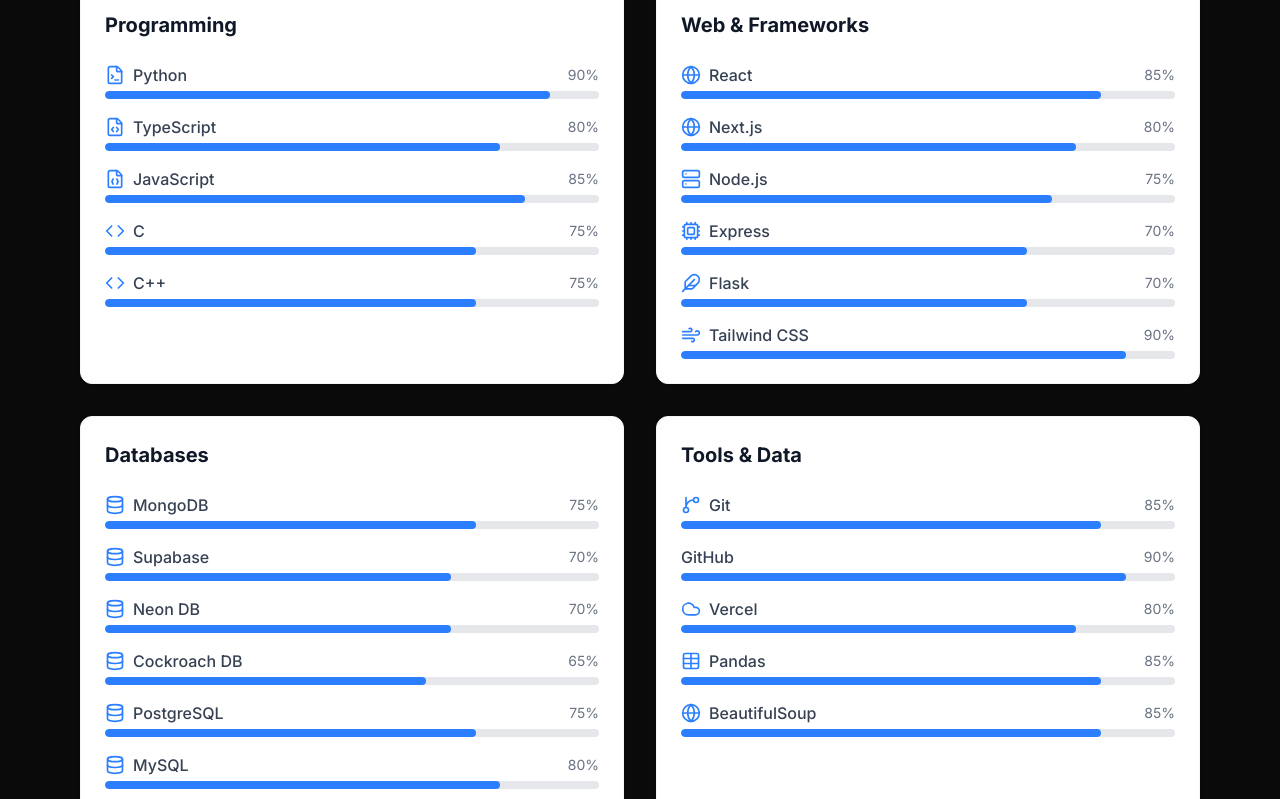
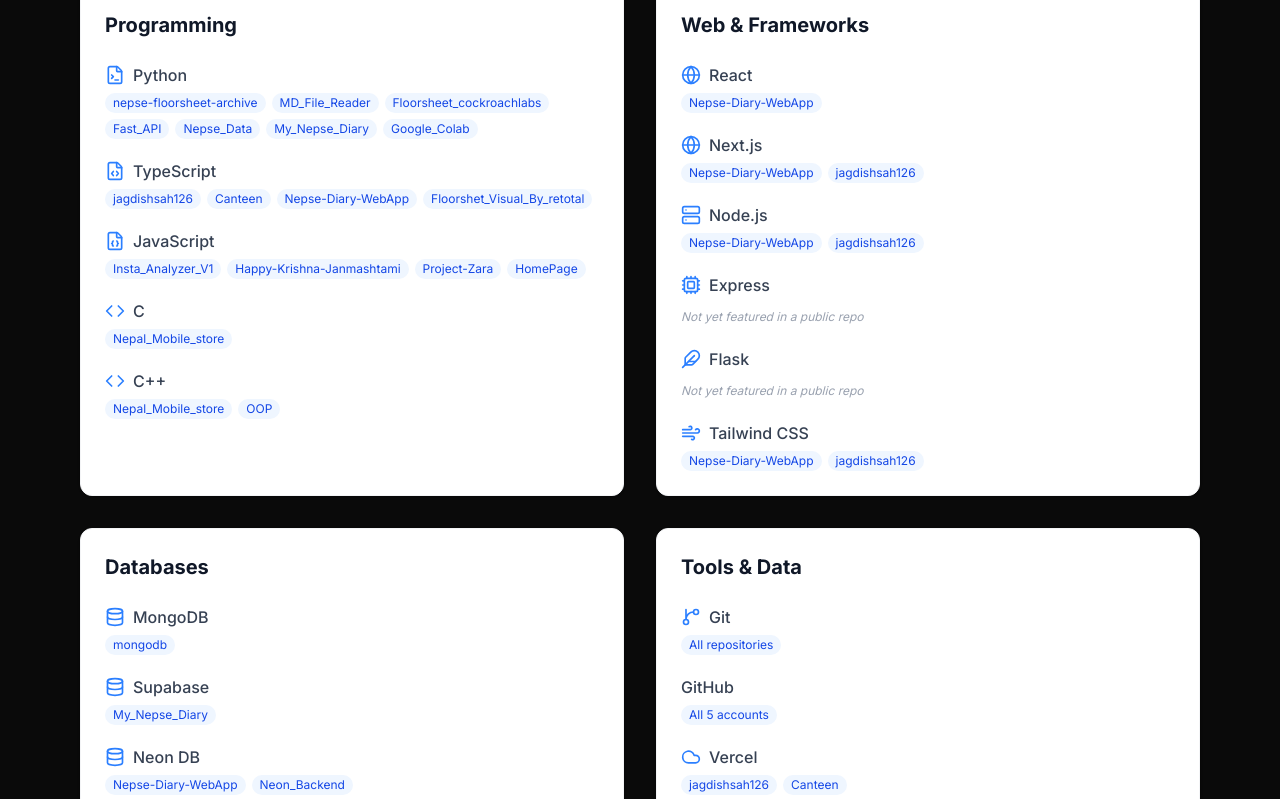
Before and after one commit to jagdishsah126/jagdishsah126, a Next.js app: page /about in a window 1280 px wide. Shown: the part 1001-1800 px from the top of the page. Built offline with nearby package versions, Linux system fonts and the light colour scheme.

Commit message:
Skills: replace fake percentages with project references; add all worth-documenting repos across 5 GitHub accounts

```diff
--- a/src/components/about/SkillsGrid.tsx
+++ b/src/components/about/SkillsGrid.tsx
@@ -17,27 +17,26 @@
           className="p-6 rounded-xl bg-white dark:bg-gray-800 shadow-sm border border-gray-100 dark:border-gray-700"
         >
           <h3 className="text-xl font-bold mb-6 text-gray-900 dark:text-white">{cat.title}</h3>
-          <div className="space-y-4">
+          <div className="space-y-5">
             {cat.skills.map((skill: Skill) => {
               const Icon = Icons[skill.icon as keyof typeof Icons] as React.ElementType | undefined;
               return (
                 <div key={skill.name}>
-                  <div className="flex justify-between items-center mb-1">
-                    <div className="flex items-center gap-2">
-                      {Icon && <Icon className="w-5 h-5 text-blue-500" />}
-                      <span className="font-medium text-gray-700 dark:text-gray-300">{skill.name}</span>
+                  <div className="flex items-center gap-2 mb-1.5">
+                    {Icon && <Icon className="w-5 h-5 text-blue-500" />}
+                    <span className="font-medium text-gray-700 dark:text-gray-300">{skill.name}</span>
+                  </div>
+                  {skill.usedIn.length > 0 ? (
+                    <div className="flex flex-wrap gap-1.5">
+                      {skill.usedIn.map((proj) => (
+                        <span key={proj} className="text-xs px-2 py-0.5 rounded-full bg-blue-50 dark:bg-blue-900/30 text-blue-700 dark:text-blue-300">
+                          {proj}
+                        </span>
+                      ))}
                     </div>
-                    <span className="text-sm text-gray-500">{skill.proficiency}%</span>
-                  </div>
-                  <div className="h-2 w-full bg-gray-200 dark:bg-gray-700 rounded-full overflow-hidden">
-                    <motion.div
-                      initial={{ width: 0 }}
-                      whileInView={{ width: `${skill.proficiency}%` }}
-                      viewport={{ once: true }}
-                      transition={{ duration: 1, delay: 0.2 }}
-                      className="h-full bg-blue-500 rounded-full"
-                    />
-                  </div>
+                  ) : (
+                    <span className="text-xs text-gray-400 dark:text-gray-500 italic">Not yet featured in a public repo</span>
+                  )}
                 </div>
               );
             })}
--- a/src/data/github-profiles.ts
+++ b/src/data/github-profiles.ts
@@ -25,27 +25,45 @@
     repos: [
       {
         name: 'nepse-floorsheet-archive',
-        description: 'Autonomous pipeline collecting daily NEPSE floorsheet data into version-controlled CSVs.',
+        description: 'Autonomous pipeline scraping complete daily NEPSE floorsheet data into version-controlled CSVs.',
         language: 'Python',
         url: 'https://github.com/Jagdishsah126/nepse-floorsheet-archive',
       },
       {
         name: 'MD_File_Reader',
-        description: 'Lightweight, memory-efficient Markdown previewer for Linux.',
+        description: 'Lightweight, memory-efficient Markdown previewer for Linux — opens .md files without browser/Electron/internet.',
         language: 'Python',
         url: 'https://github.com/Jagdishsah126/MD_File_Reader',
       },
       {
         name: 'Canteen',
-        description: 'Client-side PWA for monthly canteen/bill management for WRC hostellers.',
-        language: 'JavaScript',
+        description: 'Zero-cloud, 100% client-side PWA for monthly canteen/bill management for WRC hostellers.',
+        language: 'TypeScript',
         url: 'https://github.com/Jagdishsah126/Canteen',
       },
       {
         name: 'Insta_Analyzer_V1',
-        description: 'Privacy-focused browser extension for Instagram follower/following analysis.',
+        description: 'Privacy-first Brave/Chrome extension to capture, analyze and compare Instagram followers/following.',
         language: 'JavaScript',
         url: 'https://github.com/Jagdishsah126/Insta_Analyzer_V1',
+      },
+      {
+        name: 'Happy-Krishna-Janmashtami',
+        description: 'A Bhagavad Gita meditative sanctuary site for Janmashtami.',
+        language: 'JavaScript',
+        url: 'https://github.com/Jagdishsah126/Happy-Krishna-Janmashtami',
+      },
+      {
+        name: 'merge-conflict-with-love',
+        description: 'A playful website to resolve a merge conflict over coffee — asking someone special out.',
+        language: 'CSS',
+        url: 'https://github.com/Jagdishsah126/merge-conflict-with-love',
+      },
+      {
+        name: 'jagdishsah126',
+        description: 'Personal profile hub & portfolio site built with Next.js, Tailwind and TypeScript.',
+        language: 'TypeScript',
+        url: 'https://github.com/Jagdishsah126/jagdishsah126',
       },
     ],
   },
@@ -58,14 +76,38 @@
     repos: [
       {
         name: 'Nepal_Mobile_store',
-        description: 'Academic Computer Science project from Grade 12 at Prasadi Academy, Lalitpur.',
-        language: 'C / C++',
+        description: 'Academic CS project from Grade 12 (Computer Project-02) at Prasadi Academy, Lalitpur.',
+        language: 'HTML',
         url: 'https://github.com/Jagdishsah/Nepal_Mobile_store',
       },
       {
+        name: 'Redesigned_Nepal_Mobile_store',
+        description: 'Redesign of the Grade 12 Nepal_Mobile_store academic project.',
+        language: 'HTML',
+        url: 'https://github.com/Jagdishsah/Redesigned_Nepal_Mobile_store',
+      },
+      {
+        name: 'Google_Colab',
+        description: 'NEPSE data analysis notebooks running on Google Colab.',
+        language: 'Python',
+        url: 'https://github.com/Jagdishsah/Google_Colab',
+      },
+      {
+        name: 'Neon_Backend',
+        description: 'Backend utilities/experiments using Neon serverless Postgres.',
+        language: 'Python',
+        url: 'https://github.com/Jagdishsah/Neon_Backend',
+      },
+      {
+        name: 'TMS_Ledger_By_ChatGpt_Codex',
+        description: 'Broker TMS ledger experiment generated with ChatGPT Codex.',
+        language: 'Python',
+        url: 'https://github.com/Jagdishsah/TMS_Ledger_By_ChatGpt_Codex',
+      },
+      {
         name: 'HomePage',
-        description: 'Personal browser homepage with NEPSE portfolio/life-summary via API.',
-        language: 'HTML / JavaScript',
+        description: 'Personal browser homepage with quick links and a NEPSE API section.',
+        language: 'HTML',
         url: 'https://github.com/Jagdishsah/HomePage',
       },
     ],
@@ -79,15 +121,39 @@
     repos: [
       {
         name: 'Floorsheet_cockroachlabs',
-        description: 'Experimental NEPSE floorsheet pipeline storing data in CockroachDB.',
+        description: 'Experimental NEPSE floorsheet pipeline scraping ShareHub data into CockroachDB.',
         language: 'Python',
         url: 'https://github.com/DayaSah/Floorsheet_cockroachlabs',
       },
       {
+        name: 'My_Nepse_Diary',
+        description: 'Trading journal recording all NEPSE transactions and activity via Supabase.',
+        language: 'Python',
+        url: 'https://github.com/DayaSah/My_Nepse_Diary',
+      },
+      {
+        name: 'Nepse_Data',
+        description: 'Analyzing NEPSE data through various APIs.',
+        language: 'Python',
+        url: 'https://github.com/DayaSah/Nepse_Data',
+      },
+      {
+        name: 'Floorshet_Visual_By_retotal',
+        description: 'Visualization of NEPSE floorsheet data.',
+        language: 'TypeScript',
+        url: 'https://github.com/DayaSah/Floorshet_Visual_By_retotal',
+      },
+      {
         name: 'Fast_API',
-        description: 'API backend supporting the personal HomePage project.',
-        language: 'Python / FastAPI',
+        description: 'FastAPI backend supporting the personal HomePage project.',
+        language: 'Python',
         url: 'https://github.com/DayaSah/Fast_API',
+      },
+      {
+        name: 'Emotions_UnExpressed',
+        description: 'A personal HTML page experiment.',
+        language: 'HTML',
+        url: 'https://github.com/DayaSah/Emotions_UnExpressed',
       },
     ],
   },
@@ -97,7 +163,26 @@
     bio: 'Academic GitHub account for BCT college work, assignments, coursework, experiments, and engineering development.',
     url: 'https://github.com/Jagdish-sah',
     avatarUrl: 'https://avatars.githubusercontent.com/u/311089177?v=4',
-    repos: [],
+    repos: [
+      {
+        name: 'Nepse-Diary-WebApp',
+        description: 'Enterprise NEPSE trading terminal — Next.js 16, React 19, TypeScript, Neon PostgreSQL, Prisma, FIFO WACC engine, live market sync, AI analyst.',
+        language: 'TypeScript',
+        url: 'https://github.com/Jagdish-sah/Nepse-Diary-WebApp',
+      },
+      {
+        name: 'HackNight_2026_By_Ices',
+        description: 'Hackathon project built for HackNight 2026 by ICES.',
+        language: 'TypeScript',
+        url: 'https://github.com/Jagdish-sah/HackNight_2026_By_Ices',
+      },
+      {
+        name: 'OOP',
+        description: 'Object-Oriented Programming study materials and coursework.',
+        language: 'HTML',
+        url: 'https://github.com/Jagdish-sah/OOP',
+      },
+    ],
   },
   {
     username: 'YourZara',
@@ -105,6 +190,37 @@
     bio: 'Personal account for AI-agent-assisted development and GitHub automation: committing, project management, and AI-assisted workflows.',
     url: 'https://github.com/YourZara',
     avatarUrl: 'https://avatars.githubusercontent.com/u/323277726?v=4',
-    repos: [],
+    repos: [
+      {
+        name: 'Nepse-AI-Intelligence',
+        description: 'High-throughput algorithmic market intelligence & quantitative analytics for NEPSE.',
+        language: 'Python',
+        url: 'https://github.com/YourZara/Nepse-AI-Intelligence',
+      },
+      {
+        name: 'Project-Zara',
+        description: 'An interactive digital sanctuary & cosmic memory constellation.',
+        language: 'JavaScript',
+        url: 'https://github.com/YourZara/Project-Zara',
+      },
+      {
+        name: 'The-Eternal-Memory',
+        description: 'A digital sanctuary and philosophical chronicle.',
+        language: 'Markdown',
+        url: 'https://github.com/YourZara/The-Eternal-Memory',
+      },
+      {
+        name: 'Study',
+        description: 'Personal IOE/BCT study materials — Digital Logic and OOP.',
+        language: 'HTML',
+        url: 'https://github.com/YourZara/Study',
+      },
+      {
+        name: 'Poems',
+        description: 'A collection of digital poems and verses.',
+        language: 'HTML',
+        url: 'https://github.com/YourZara/Poems',
+      },
+    ],
   },
 ];
--- a/src/data/projects.ts
+++ b/src/data/projects.ts
@@ -92,4 +92,124 @@
     category: 'tool',
     featured: false,
   },
+  {
+    id: '9',
+    title: 'Nepse-Diary-WebApp',
+    description: 'Enterprise NEPSE stock trading terminal — Next.js 16, React 19, TypeScript, Neon PostgreSQL, Prisma ORM, FIFO WACC engine, broker TMS ledger, live market sync, AI analyst, and risk journal.',
+    techStack: ['Next.js', 'React', 'TypeScript', 'Neon DB', 'Prisma', 'Tailwind CSS'],
+    githubAccount: 'Jagdish-sah',
+    githubUrl: 'https://github.com/Jagdish-sah/Nepse-Diary-WebApp',
+    category: 'web',
+    featured: true,
+  },
+  {
+    id: '10',
+    title: 'My_Nepse_Diary',
+    description: 'Trading journal recording all NEPSE transactions and activity, backed by Supabase.',
+    techStack: ['Python', 'Supabase', 'Pandas'],
+    githubAccount: 'DayaSah',
+    githubUrl: 'https://github.com/DayaSah/My_Nepse_Diary',
+    category: 'data',
+    featured: true,
+  },
+  {
+    id: '11',
+    title: 'Nepse_Data',
+    description: 'Analyzes NEPSE data through various APIs.',
+    techStack: ['Python', 'APIs', 'Data Analysis'],
+    githubAccount: 'DayaSah',
+    githubUrl: 'https://github.com/DayaSah/Nepse_Data',
+    category: 'data',
+    featured: false,
+  },
+  {
+    id: '12',
+    title: 'Floorshet_Visual_By_retotal',
+    description: 'Visualization of NEPSE floorsheet data.',
+    techStack: ['TypeScript', 'Data Visualization'],
+    githubAccount: 'DayaSah',
+    githubUrl: 'https://github.com/DayaSah/Floorshet_Visual_By_retotal',
+    category: 'data',
+    featured: false,
+  },
+  {
+    id: '13',
+    title: 'Google_Colab',
+    description: 'NEPSE data analysis notebooks running on Google Colab.',
+    techStack: ['Python', 'Jupyter', 'Data Analysis'],
+    githubAccount: 'Jagdishsah',
+    githubUrl: 'https://github.com/Jagdishsah/Google_Colab',
+    category: 'data',
+    featured: false,
+  },
+  {
+    id: '14',
+    title: 'Neon_Backend',
+    description: 'Backend utilities/experiments using Neon serverless Postgres.',
+    techStack: ['Python', 'Neon DB'],
+    githubAccount: 'Jagdishsah',
+    githubUrl: 'https://github.com/Jagdishsah/Neon_Backend',
+    category: 'tool',
+    featured: false,
+  },
+  {
+    id: '15',
+    title: 'TMS_Ledger_By_ChatGpt_Codex',
+    description: 'Broker TMS ledger experiment generated with ChatGPT Codex.',
+    techStack: ['Python'],
+    githubAccount: 'Jagdishsah',
+    githubUrl: 'https://github.com/Jagdishsah/TMS_Ledger_By_ChatGpt_Codex',
+    category: 'tool',
+    featured: false,
+  },
+  {
+    id: '16',
+    title: 'Redesigned_Nepal_Mobile_store',
+    description: 'Redesign of the Grade 12 Nepal_Mobile_store academic project.',
+    techStack: ['HTML', 'CSS', 'JavaScript'],
+    githubAccount: 'Jagdishsah',
+    githubUrl: 'https://github.com/Jagdishsah/Redesigned_Nepal_Mobile_store',
+    category: 'web',
+    featured: false,
+  },
+  {
+    id: '17',
+    title: 'HackNight_2026_By_Ices',
+    description: 'Hackathon project built for HackNight 2026 by ICES.',
+    techStack: ['TypeScript'],
+    githubAccount: 'Jagdish-sah',
+    githubUrl: 'https://github.com/Jagdish-sah/HackNight_2026_By_Ices',
+    category: 'web',
+    featured: false,
+  },
+  {
+    id: '18',
+    title: 'Nepse-AI-Intelligence',
+    description: 'High-throughput algorithmic market intelligence & quantitative analytics for NEPSE.',
+    techStack: ['Python', 'Automation'],
+    githubAccount: 'YourZara',
+    githubUrl: 'https://github.com/YourZara/Nepse-AI-Intelligence',
+    category: 'data',
+    featured: false,
+  },
+  {
+    id: '19',
+    title: 'Happy-Krishna-Janmashtami',
+    description: 'A Bhagavad Gita meditative sanctuary site for Janmashtami.',
+    techStack: ['JavaScript', 'HTML', 'CSS'],
+    githubAccount: 'Jagdishsah126',
+    githubUrl: 'https://github.com/Jagdishsah126/Happy-Krishna-Janmashtami',
+    category: 'web',
+    featured: false,
+  },
+  {
+    id: '20',
+    title: 'merge-conflict-with-love',
+    description: 'A playful website to resolve a merge conflict over coffee — asking someone special out.',
+    techStack: ['CSS', 'HTML'],
+    githubAccount: 'Jagdishsah126',
+    githubUrl: 'https://github.com/Jagdishsah126/merge-conflict-with-love',
+    category: 'web',
+    featured: false,
+  },
 ];
--- a/src/data/skills.ts
+++ b/src/data/skills.ts
@@ -3,7 +3,7 @@
 export interface Skill {
   name: string;
   icon: string;
-  proficiency: number;
+  usedIn: string[];
 }
 
 export interface SkillCategory {
@@ -15,43 +15,43 @@
   {
     title: 'Programming',
     skills: [
-      { name: 'Python', icon: 'FileTerminal', proficiency: 90 },
-      { name: 'TypeScript', icon: 'FileCode', proficiency: 80 },
-      { name: 'JavaScript', icon: 'FileJson', proficiency: 85 },
-      { name: 'C', icon: 'Code', proficiency: 75 },
-      { name: 'C++', icon: 'Code', proficiency: 75 },
+      { name: 'Python', icon: 'FileTerminal', usedIn: ['nepse-floorsheet-archive', 'MD_File_Reader', 'Floorsheet_cockroachlabs', 'Fast_API', 'Nepse_Data', 'My_Nepse_Diary', 'Google_Colab'] },
+      { name: 'TypeScript', icon: 'FileCode', usedIn: ['jagdishsah126', 'Canteen', 'Nepse-Diary-WebApp', 'Floorshet_Visual_By_retotal'] },
+      { name: 'JavaScript', icon: 'FileJson', usedIn: ['Insta_Analyzer_V1', 'Happy-Krishna-Janmashtami', 'Project-Zara', 'HomePage'] },
+      { name: 'C', icon: 'Code', usedIn: ['Nepal_Mobile_store'] },
+      { name: 'C++', icon: 'Code', usedIn: ['Nepal_Mobile_store', 'OOP'] },
     ]
   },
   {
     title: 'Web & Frameworks',
     skills: [
-      { name: 'React', icon: 'Globe', proficiency: 85 },
-      { name: 'Next.js', icon: 'Globe', proficiency: 80 },
-      { name: 'Node.js', icon: 'Server', proficiency: 75 },
-      { name: 'Express', icon: 'Cpu', proficiency: 70 },
-      { name: 'Flask', icon: 'Feather', proficiency: 70 },
-      { name: 'Tailwind CSS', icon: 'Wind', proficiency: 90 },
+      { name: 'React', icon: 'Globe', usedIn: ['Nepse-Diary-WebApp'] },
+      { name: 'Next.js', icon: 'Globe', usedIn: ['Nepse-Diary-WebApp', 'jagdishsah126'] },
+      { name: 'Node.js', icon: 'Server', usedIn: ['Nepse-Diary-WebApp', 'jagdishsah126'] },
+      { name: 'Express', icon: 'Cpu', usedIn: [] },
+      { name: 'Flask', icon: 'Feather', usedIn: [] },
+      { name: 'Tailwind CSS', icon: 'Wind', usedIn: ['Nepse-Diary-WebApp', 'jagdishsah126'] },
     ]
   },
   {
     title: 'Databases',
     skills: [
-      { name: 'MongoDB', icon: 'Database', proficiency: 75 },
-      { name: 'Supabase', icon: 'Database', proficiency: 70 },
-      { name: 'Neon DB', icon: 'Database', proficiency: 70 },
-      { name: 'Cockroach DB', icon: 'Database', proficiency: 65 },
-      { name: 'PostgreSQL', icon: 'Database', proficiency: 75 },
-      { name: 'MySQL', icon: 'Database', proficiency: 80 },
+      { name: 'MongoDB', icon: 'Database', usedIn: ['mongodb'] },
+      { name: 'Supabase', icon: 'Database', usedIn: ['My_Nepse_Diary'] },
+      { name: 'Neon DB', icon: 'Database', usedIn: ['Nepse-Diary-WebApp', 'Neon_Backend'] },
+      { name: 'Cockroach DB', icon: 'Database', usedIn: ['Floorsheet_cockroachlabs'] },
+      { name: 'PostgreSQL', icon: 'Database', usedIn: ['Nepse-Diary-WebApp'] },
+      { name: 'MySQL', icon: 'Database', usedIn: [] },
     ]
   },
   {
     title: 'Tools & Data',
     skills: [
-      { name: 'Git', icon: 'GitBranch', proficiency: 85 },
-      { name: 'GitHub', icon: 'Github', proficiency: 90 },
-      { name: 'Vercel', icon: 'Cloud', proficiency: 80 },
-      { name: 'Pandas', icon: 'Table', proficiency: 85 },
-      { name: 'BeautifulSoup', icon: 'Globe', proficiency: 85 },
+      { name: 'Git', icon: 'GitBranch', usedIn: ['All repositories'] },
+      { name: 'GitHub', icon: 'Github', usedIn: ['All 5 accounts'] },
+      { name: 'Vercel', icon: 'Cloud', usedIn: ['jagdishsah126', 'Canteen'] },
+      { name: 'Pandas', icon: 'Table', usedIn: ['nepse-floorsheet-archive', 'Nepse_Data', 'My_Nepse_Diary'] },
+      { name: 'BeautifulSoup', icon: 'Globe', usedIn: ['nepse-floorsheet-archive', 'Floorsheet_cockroachlabs'] },
     ]
   },
 ];
```
